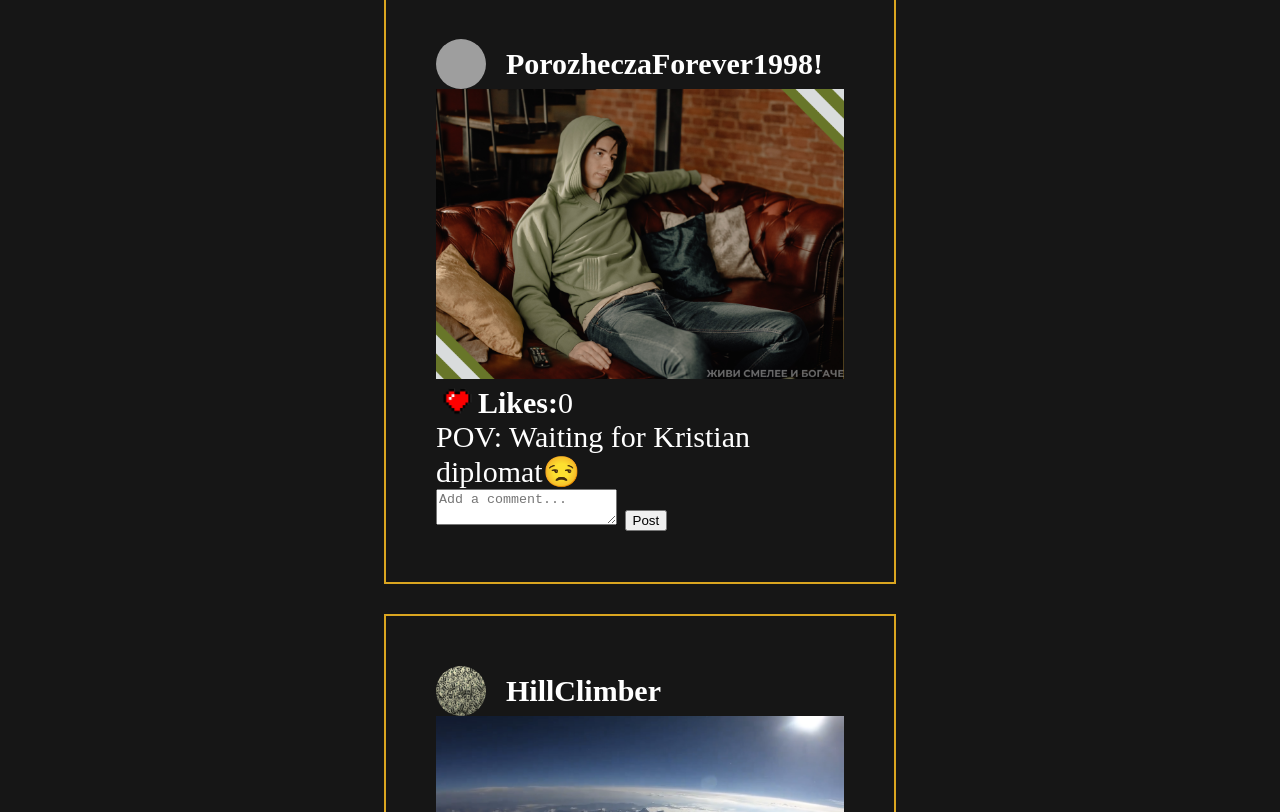
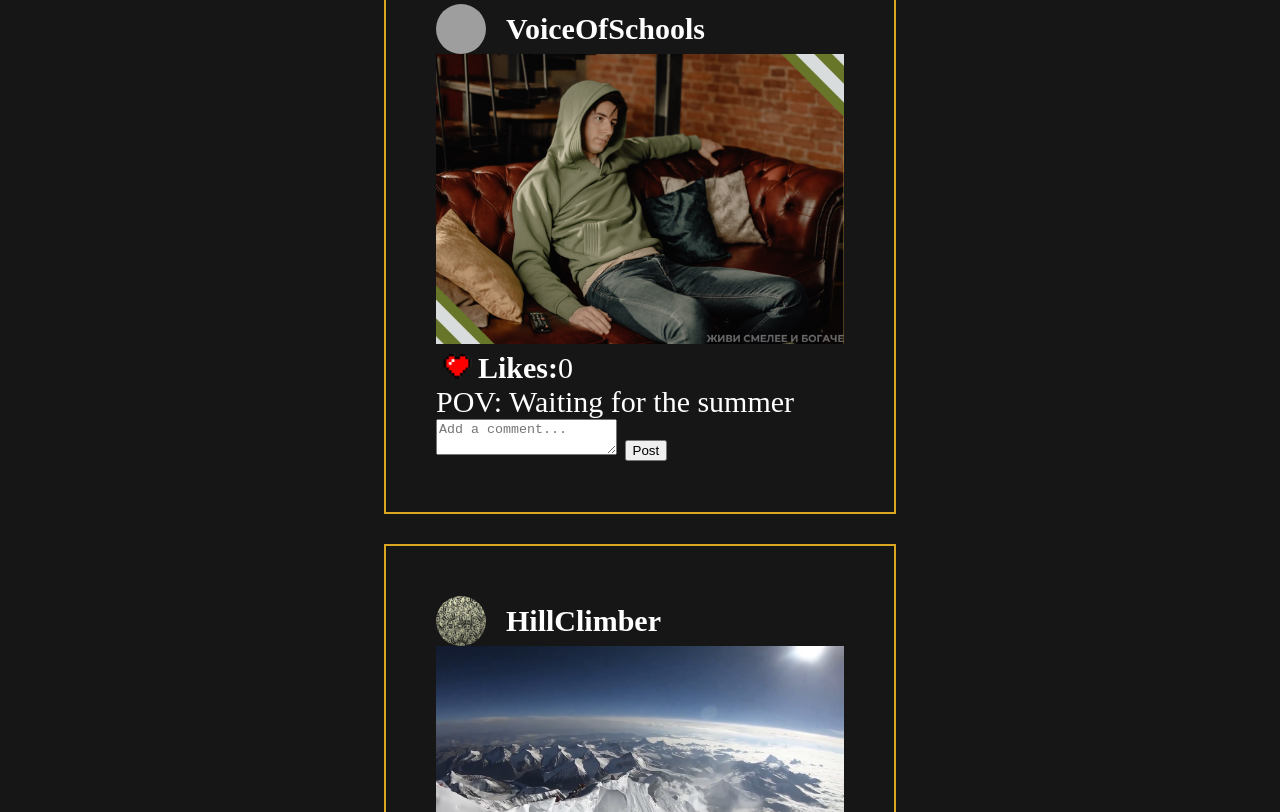
Before and after one commit to LeeHerrmann/Kilogram, a plain HTML site: page index.html in a window 1280 px wide. Shown: the part 1988-2800 px from the top of the page. Drawn offline with Linux system fonts and the light colour scheme; grey boxes are pictures that could not be loaded.

Commit message:
Update index.html

```diff
--- a/index.html
+++ b/index.html
@@ -15,7 +15,7 @@
         <div class="post">
             <div class="avaBox">
                 <img class="ava" src="https://cs13.pikabu.ru/post_img/2023/05/17/7/1684320536173619537.jpg">
-                <b>PorozheczaForever1998!</b>
+                <b>VoiceOfSchools</b>
             </div>
             <img class="img" src="boring.png">
             <div class="likes">
@@ -23,7 +23,7 @@
                 <b class="likeCount">Likes: </b><span class="likeValue">0</span>
             </div>
             <div>
-                POV: Waiting for Kristian diplomat😒
+                POV: Waiting for the summer
             </div>
             <div class="comments">
                 <textarea class="commentBox" placeholder="Add a comment..."></textarea>
```
